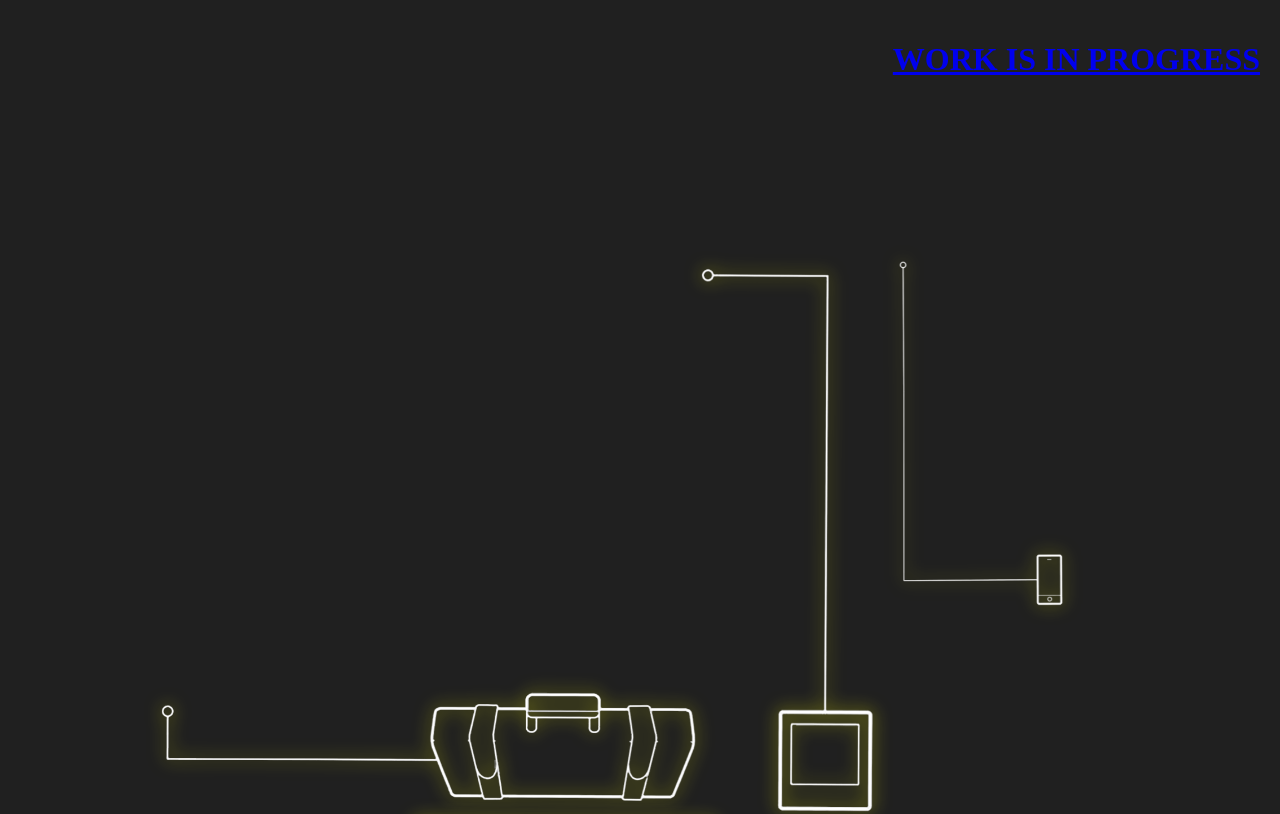
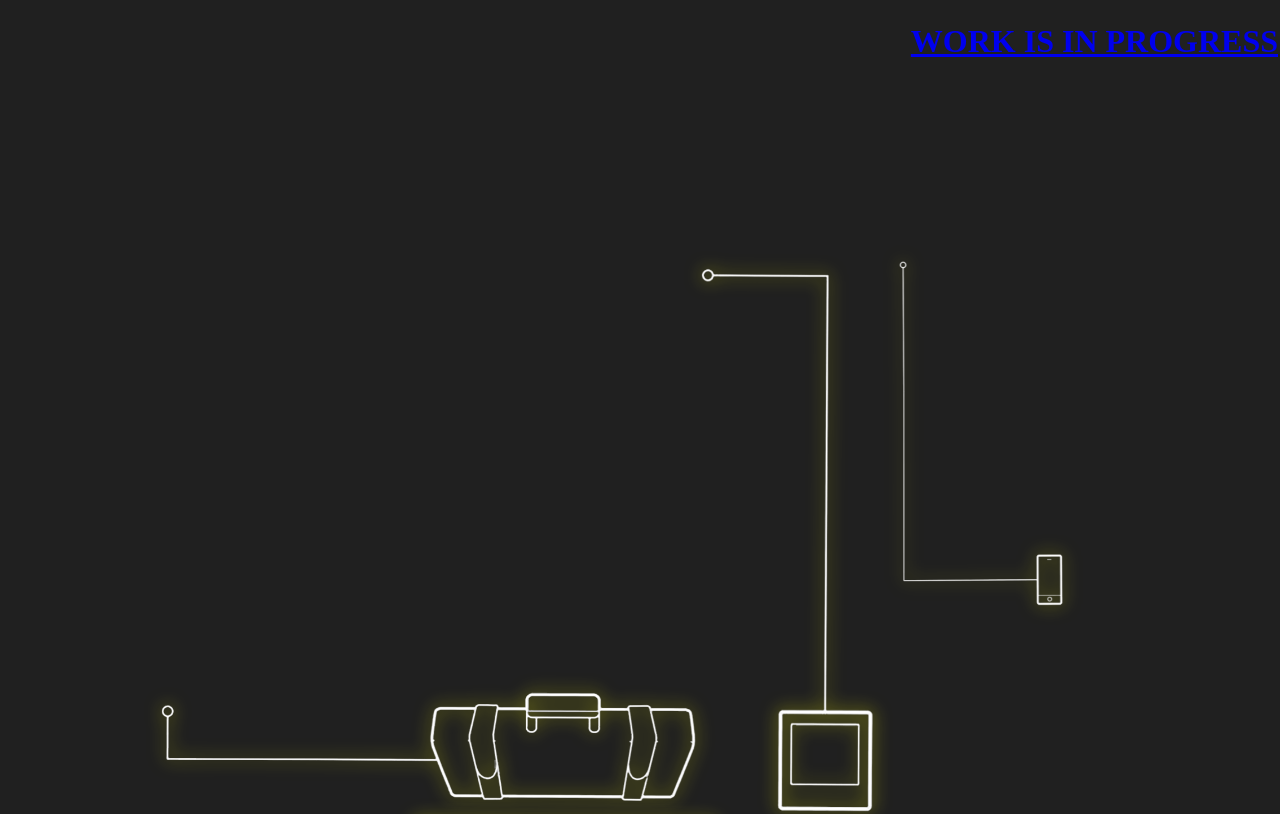
Before and after one commit to ndropie/cv, a plain HTML site: page index.html in a window 1280 px wide. Shown: the top 814 px of the page. Drawn offline with Linux system fonts and the light colour scheme.

Commit message:
Update index.html

```diff
--- a/index.html
+++ b/index.html
@@ -252,7 +252,7 @@
 </div>
 </div>
 
-<div style="position: absolute; top:20px; right:20px"
+<div style="position: absolute; top:2px; right:2px"
 
 class="webiste"><strong>
 <a href='https://ndropie.github.io/cv/'> <h1>WORK IS IN PROGRESS</h1></a> </a></strong>
```
